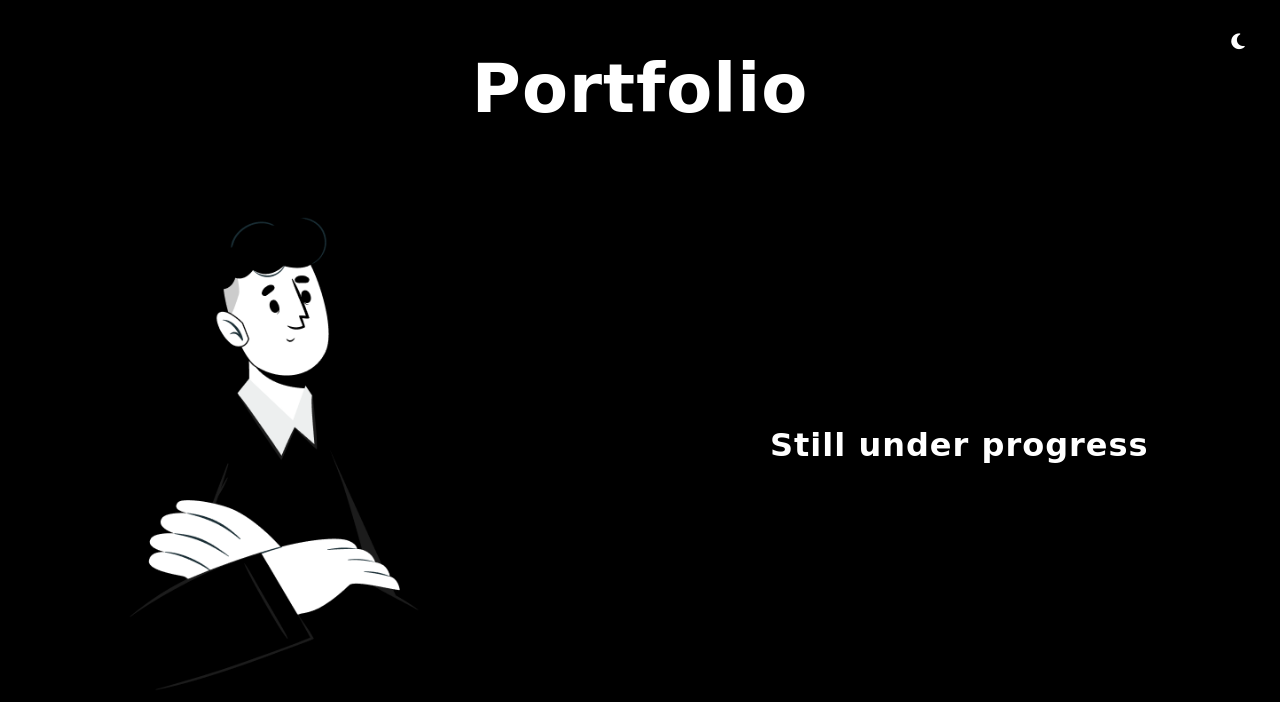
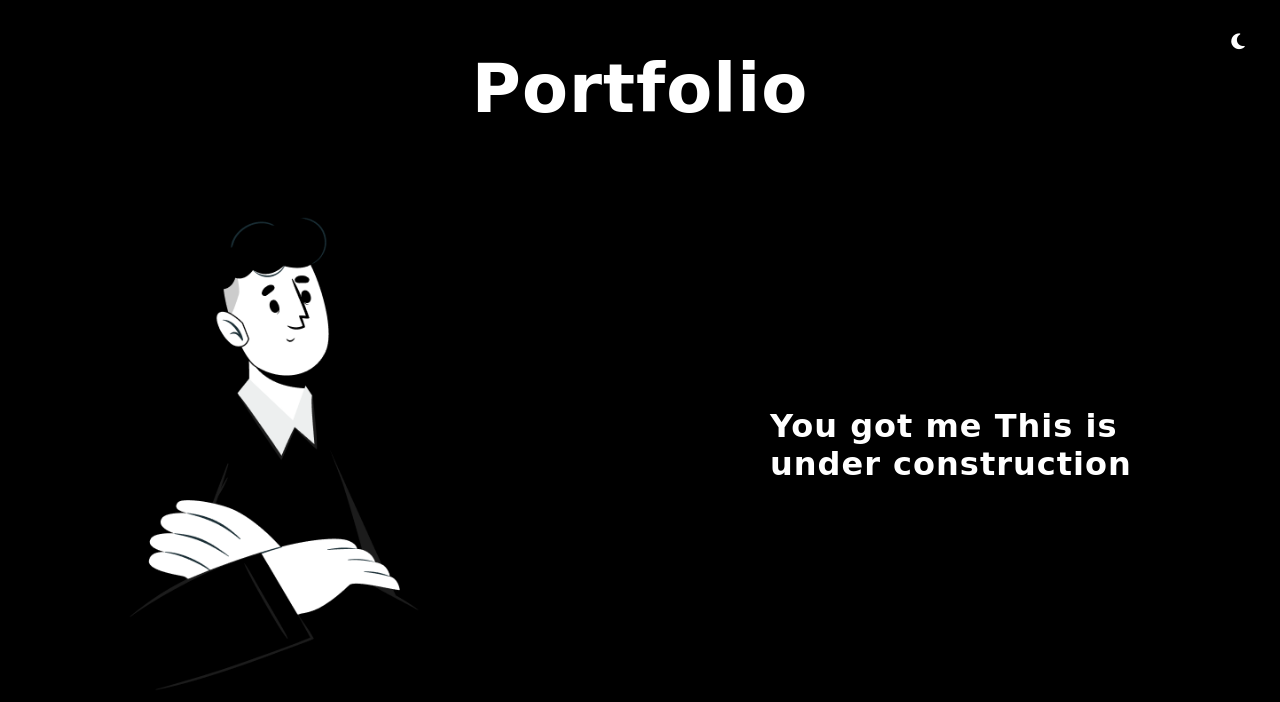
Before and after one commit to zoraizlajwer/portfolio, a plain HTML site: page index.html in a window 1280 px wide. Shown: the top 702 px of the page. Drawn offline with Linux system fonts and the light colour scheme; a web font is replaced by a local one.

Commit message:
Update index.html

```diff
--- a/index.html
+++ b/index.html
@@ -31,7 +31,8 @@
                     alt="Portfolio Image" />
             </div>
             <div class="right">
-                <h2>Still under progress</h2>
+                <h2>You got me
+This is under construction</h2>
             </div>
         </section>
     </main>
@@ -44,4 +45,5 @@
     <script src="script.js"></script>
 </body>
 
+
 </html>
```
